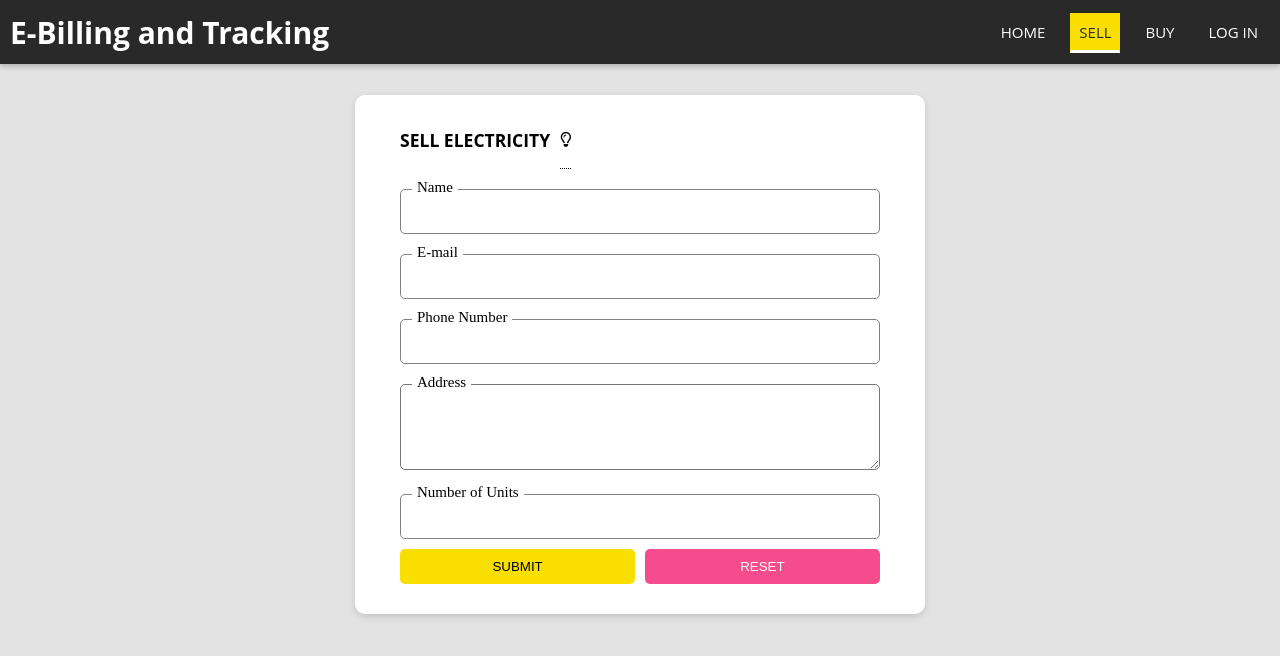
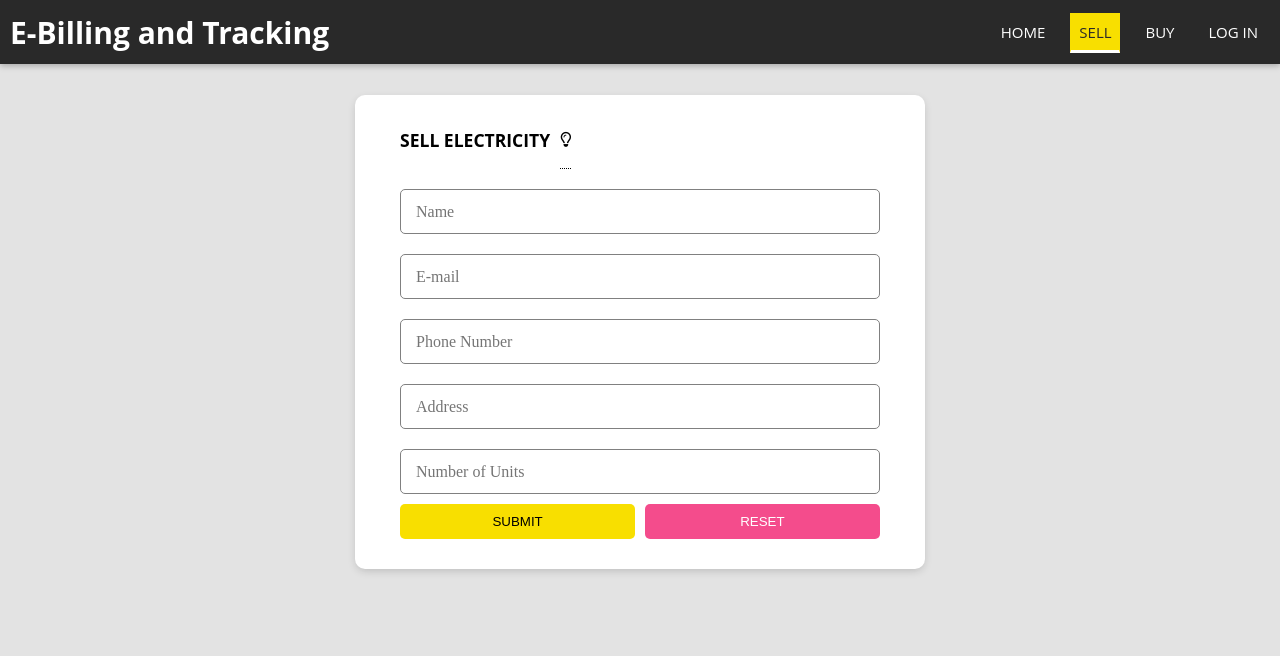
Before and after one commit to Al-Fareed/SOEMBMS, a React (Create React App) app: page /sell in a window 1280 px wide. Shown: the top 656 px of the page. Built offline with nearby package versions, Linux system fonts and the light colour scheme.

Commit message:
resolved issue, clearing form and added newmeter

```diff
--- a/src/FormElements/Input.js
+++ b/src/FormElements/Input.js
@@ -1,27 +1,26 @@
 // Input.js
-import React from 'react';
-import './Input.css';
+import React from "react";
+import "./Input.css";
 
 const Input = (props) => {
-  const { type, id, placeholder, row, changeHandle } = props;
+  const { type, id, placeholder, row } = props;
 
-  const element = type !== 'textarea' ? (
-    <input
-      id={id}
-      type={type}
-      onChange={changeHandle}
-    />
-  ) : (
-    <textarea
-      id={id}
-      rows={row}
-      onChange={changeHandle}
-    />
-  );
+  const element =
+    type === "text" ? (
+      <input id={id} type={type} />
+    ) : type === "number" ? (
+      <input id={id} type={type} maxLength={10} minLength={10}/>
+    ) : type === "email" ? (
+      <input id={id} type={type} />
+    ) : (
+      <textarea id={id} rows={row} />
+    );
 
   return (
-    <div className='input-container'>
-      <label className='placeholder-text' htmlFor={id}>{placeholder}</label>
+    <div className="input-container">
+      <label className="placeholder-text" htmlFor={id}>
+        {placeholder}
+      </label>
       {element}
     </div>
   );
--- a/src/Pages/NewMeter.js
+++ b/src/Pages/NewMeter.js
@@ -1,12 +1,38 @@
-import React from 'react';
+import React, { useState } from "react";
 import "./Sell.css";
-import ToolTip from '../FormElements/ToolTip';
-import Input from '../FormElements/Input';
+import ToolTip from "../FormElements/ToolTip";
+// import input from "../FormElements/input";
+import '../FormElements/Input.css'
+import axios from "axios";
+
 const NewMeter = () => {
+  const [name, setName] = useState("");
+  const [email, setEmail] = useState("");
+  const [phone, setPhone] = useState("");
+  const [address, setAddress] = useState("");
+  const [landmark, setLandmark] = useState("");
+
   const submitHandler = (event) => {
     event.preventDefault();
-        console.log("Submitted");
+    const data = {
+      name: name,
+      email: email,
+      phone: phone,
+      address: address,
+      landmark: landmark,
     };
+    axios
+      .post("http://localhost:8000/new",data)
+      .then(
+        setName(""),
+        setEmail(""),
+        setPhone(""),
+        setAddress(""),
+        setLandmark("")
+      )
+      .catch((error) => console.log(error));
+  };
+
   return (
     <div className="container">
       <form onSubmit={submitHandler}>
@@ -14,11 +40,42 @@ const NewMeter = () => {
           <h3>Apply for New Meter</h3>
           <ToolTip message="Apply for new Smart-Meter to avail all the features of this application" />
         </div>
-        <Input type="text" placeholder="Name" id="name" />
-        <Input type="email" placeholder="E-mail" id="email" />
-        <Input type="number" placeholder="Phone Number" id="phone" />
-        <Input type="textarea" placeholder="Address" row="3" id="address" />
-        <Input type="text" placeholder="Land Mark" id="landmark" />
+        <input
+          type="text"
+          placeholder="Name"
+          id="name"
+          value={name}
+          onChange={(e)=>setName(e.target.value)}
+        />
+        <input
+          type="email"
+          placeholder="E-mail"
+          id="email"
+          value={email}
+          onChange={(e) => setEmail(e.target.value)}
+        />
+        <input
+          type="number"
+          placeholder="Phone Number"
+          id="phone"
+          value={phone}
+          onChange={(e) => setPhone(e.target.value)}
+        />
+        <input
+          type="textarea"
+          placeholder="Address"
+          row="3"
+          id="address"
+          value={address}
+          onChange={(e) => setAddress(e.target.value)}
+        />
+        <input
+          type="text"
+          placeholder="Land Mark"
+          id="landmark"
+          value={landmark}
+          onChange={(e) => setLandmark(e.target.value)}
+        />
         <div className="buttons">
           <button className="btn-submit" type="submit">
             SUBMIT
@@ -29,7 +86,7 @@ const NewMeter = () => {
         </div>
       </form>
     </div>
-  )
-}
+  );
+};
 
 export default NewMeter;
--- a/src/Pages/Sell.js
+++ b/src/Pages/Sell.js
@@ -1,39 +1,35 @@
 import React, { useState } from "react";
 import "./Sell.css";
 import ToolTip from "../FormElements/ToolTip";
-import Input from "../FormElements/Input";
+// import input from "../FormElements/input";
+import "../FormElements/Input.css";
 import axios from "axios";
 const Sell = () => {
-  const initialFormData = {
-    name: "",
-    email: "",
-    phone: "",
-    address: "",
-    units: "",
-  };
+  const [name, setName] = useState("");
+  const [email, setEmail] = useState("");
+  const [phone, setPhone] = useState("");
+  const [address, setAddress] = useState("");
+  const [units, setUnits] = useState("");
 
-  const [formData, setFormData] = useState(initialFormData);
-
-  const handleChange = (event) => {
-    const { id, value } = event.target;
-    // console.log(`Updating ${id}`, value);
-    setFormData((prevFormData) => ({
-      ...prevFormData,
-      [id]: value,
-    }));
-
+  const formData = {
+    name: name,
+    email: email,
+    phone: phone,
+    address: address,
+    units: units,
   };
 
   const submitHandler = (event) => {
     event.preventDefault();
     axios
-    .post("http://localhost:8000/sell/post", formData)
-    .then((response) => {
-      // Handle the response from the backend if needed
-      console.log("Response from backend:", response.data);
-      alert('Your data has been successfully stored');
-      setFormData(initialFormData);
-      })
+      .post("http://localhost:8000/sell/post", formData)
+      .then(
+        setName(""),
+        setEmail(""),
+        setPhone(""),
+        setAddress(""),
+        setUnits("")
+      )
       .catch((error) => {
         console.error("Error posting sell data:", error);
       });
@@ -46,41 +42,41 @@ const Sell = () => {
           <h3>Sell Electricity</h3>
           <ToolTip message="Do you have unconsumed electricity? you can sell them in this page" />
         </div>
-        <Input
+        <input
           type="text"
           placeholder="Name"
           id="name"
-          value={formData.name}
-          changeHandle={handleChange}
+          value={name}
+          onChange={(e) => setName(e.target.value)}
         />
-        <Input
+        <input
           type="email"
           placeholder="E-mail"
           id="email"
-          value={formData.email}
-          changeHandle={handleChange}
+          value={email}
+          onChange={(e) => setEmail(e.target.value)}
         />
-        <Input
+        <input
           type="number"
           placeholder="Phone Number"
           id="phone"
-          value={formData.phone}
-          changeHandle={handleChange}
+          value={phone}
+          onChange={(e) => setPhone(e.target.value)}
         />
-        <Input
+        <input
           type="textarea"
           placeholder="Address"
           row="3"
           id="address"
-          value={formData.address}
-          changeHandle={handleChange}
+          value={address}
+          onChange={(e) => setAddress(e.target.value)}
         />
-        <Input
+        <input
           type="number"
           placeholder="Number of Units"
           id="units"
-          value={formData.units}
-          changeHandle={handleChange}
+          value={units}
+          onChange={(e) => setUnits(e.target.value)}
         />
 
         <div className="buttons">
```
Lines whose indentation alone changed are shown as unchanged.
